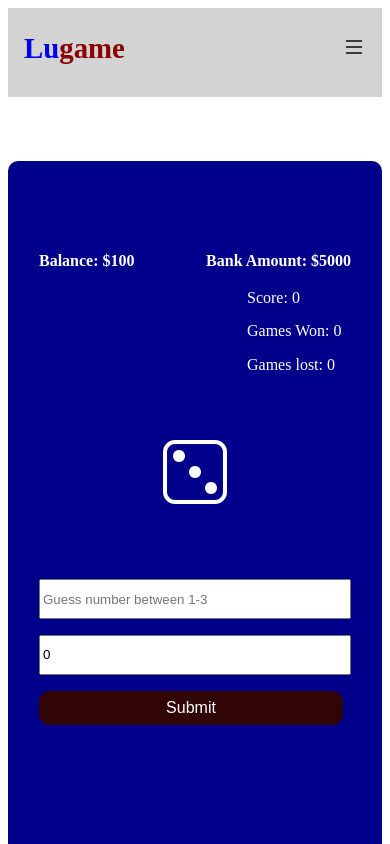
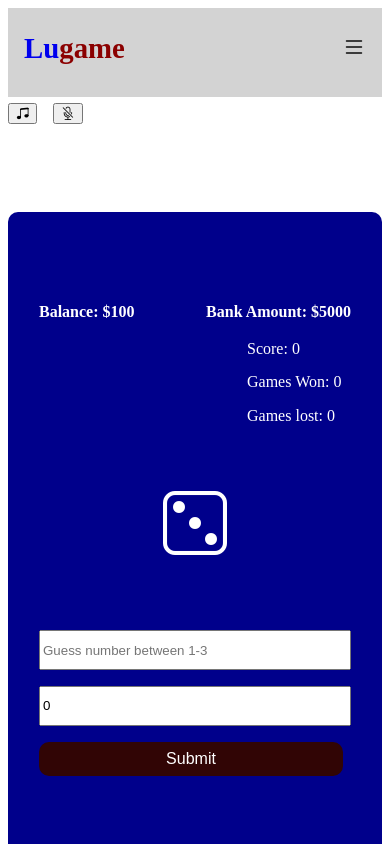
Before and after one commit to WisdomChukwuemeka/game, a React (Vite) app: page /start in a window 390 px wide. Shown: the top 844 px of the page. Built offline with nearby package versions, Linux system fonts and the light colour scheme.

Commit message:
code adjustment

```diff
--- a/pages/start.jsx
+++ b/pages/start.jsx
@@ -1,5 +1,7 @@
-import { useState, useEffect, useRef } from "react"
+import { useState, useEffect} from "react"
 import "bootstrap-icons/font/bootstrap-icons.css"
+import sound from "../src/sound/music.mp3"
+
 
 export const Start = () => {
 const [randomnumber, setRandomnumber] = useState(0)
@@ -14,10 +16,24 @@ const [depositAmount, setDepositAmount]  = useState(0)
 const [status, setStatus] = useState(<i class="bi bi-dice-3"></i>)
 const [won, setWon] = useState(0)
 const [lost, setLost] = useState(0)
+const [audio, setAudio] = useState(null)
 
 useEffect(() => {
     generateNumbers()
 },[])
+
+const Play = () => {
+    const newAudio = new Audio(sound);
+    newAudio.volume = 0.5;
+    newAudio.play();
+    setAudio(newAudio);
+};
+const Stop = () => {
+    if (audio) {
+        audio.pause()
+        audio.currentTime = 0
+    }
+};
 
 const generateNumbers = () => {
     const number = Math.floor(Math.random() * 3) + 1;
@@ -33,11 +49,8 @@ const Guessbutton = (event) => {
     const stakenumber = Number(stake)
 
 
-    if (stakenumber == 0 < stakenumber){
-        if(balance == 0){
-            alert("Insufficient funds")
-            return
-        }
+    if(balance == 0){
+        alert("Insufficient funds")
     }
 
     if (stakenumber < 0 < balance){
@@ -60,23 +73,26 @@ const Guessbutton = (event) => {
                 setBalance(balance - stakenumber)
                 setMessage("Lost")
             setLost(lost + 1)
-            setStatus(<i class="bi bi-emoji-frown"></i>)
-            }
+                if(lost <= 10){
+                setStatus(<i class="bi bi-emoji-surprise"></i>)
+                }else if(lost > 10 && lost <= 20){
+                    setStatus(<i class="bi bi-emoji-frown"></i>)
+                }else{
+                setStatus(<i class="bi bi-emoji-angry"></i>)
+                }
 
         }
-    }
-    else if(stakenumber > 0 > balance){
+    } else if(stakenumber > 0 > balance){
         setBalance(balance)
     }
-
-
     generateNumbers()
 
 }
+}
 
 const deposit = () => {
-    if(depositAmount > amount){
-        alert("Insufficient fund")
+    if(depositAmount > amount >= 0 && depositAmount <= 0){
+        alert("Not enough funds")
     }
     else{
         if (balance == 0){
@@ -89,8 +105,8 @@ const deposit = () => {
 }
 
 const withdraw = () => {
-    if(withdrawAmount > balance){
-        alert("Amount higher than your lugame balance")
+    if(withdrawAmount > balance  >= 0 && withdrawAmount <= 0){
+        alert("Not enough funds")
     }else{
         setBalance(balance - withdrawAmount)
         setAmount(withdrawAmount * 1 + amount)
@@ -104,6 +120,15 @@ const withdraw = () => {
 
     return(
         <>
+        <div className="music">
+            <div>
+                <button onClick={Play}><i class="bi bi-music-note-beamed"></i></button>
+            </div>
+            <div>
+                <button onClick={Stop}><i class="bi bi-mic-mute"></i></button>
+            </div>
+        </div>
+        <audio src={sound}></audio>
             <div className="game-container">
                <div className="game-sub-one">
                     <div className="fit">
--- a/styling/game.css
+++ b/styling/game.css
@@ -67,7 +67,7 @@
 
 .deposit-withdraw{
     text-align: center;
-    margin: 2rem 0 2rem 0;
+    margin: 8rem 0 2rem 0;
     line-height: 2rem;
 }
 .deposit, .withdraw{
@@ -83,3 +83,10 @@
 .withdraw{
     background-color: darkred;
 }
+.music{
+    display: flex;
+    justify-content: left;
+    margin-top: rem;
+    gap: 1rem;
+    font-size: 1.5rem;
+}
--- a/styling/mediaquery.css
+++ b/styling/mediaquery.css
@@ -43,6 +43,18 @@
     width: 18rem;
     height: 15rem;
 }
+.game-container{
+    margin: 0 0 -20rem 0;
+    .fit{
+        display: flex;
+        justify-content: center;
+        background-color: darkblue;
+        width: 30rem;
+        height: 60vh;
+        border-radius: 10px;
+        margin: 1.5rem 0 0 0;
+    }
+}
 }
 
 @media (max-width: 912px){
@@ -75,8 +87,18 @@
     .data{
         width: 18rem;
     }
-
-
+    .game-container{
+        margin: 0 0 -11rem 0;
+        .fit{
+            display: flex;
+            justify-content: center;
+            background-color: darkblue;
+            width: 30rem;
+            height: 60vh;
+            border-radius: 10px;
+            margin: 1.5rem 0 0 0;
+        }
+    }
 }
 
 @media (max-width: 768px){
@@ -108,6 +130,18 @@
     }
     .data{
         width: 18rem;
+    }
+    .game-container{
+        margin: 0 0 -11rem 0;
+        .fit{
+            display: flex;
+            justify-content: center;
+            background-color: darkblue;
+            width: 30rem;
+            height: 85vh;
+            border-radius: 10px;
+            margin: 1.5rem 0 0 0;
+        }
     }
 
 }
@@ -245,4 +279,5 @@
     .data{
         width: 18rem;
     }
+
 }
```
Also changed, not shown: 1 other file (tests, documents, lock files or other folders).
